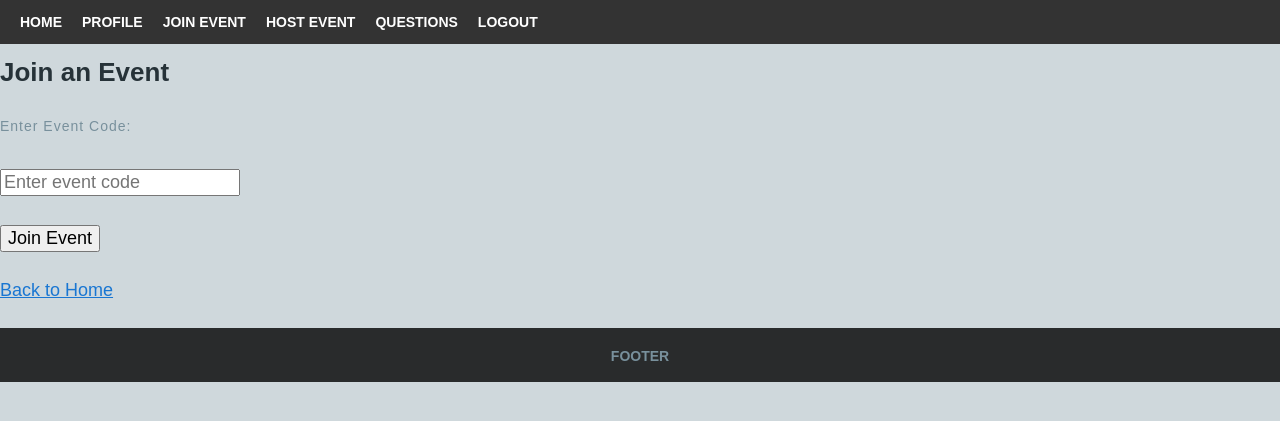
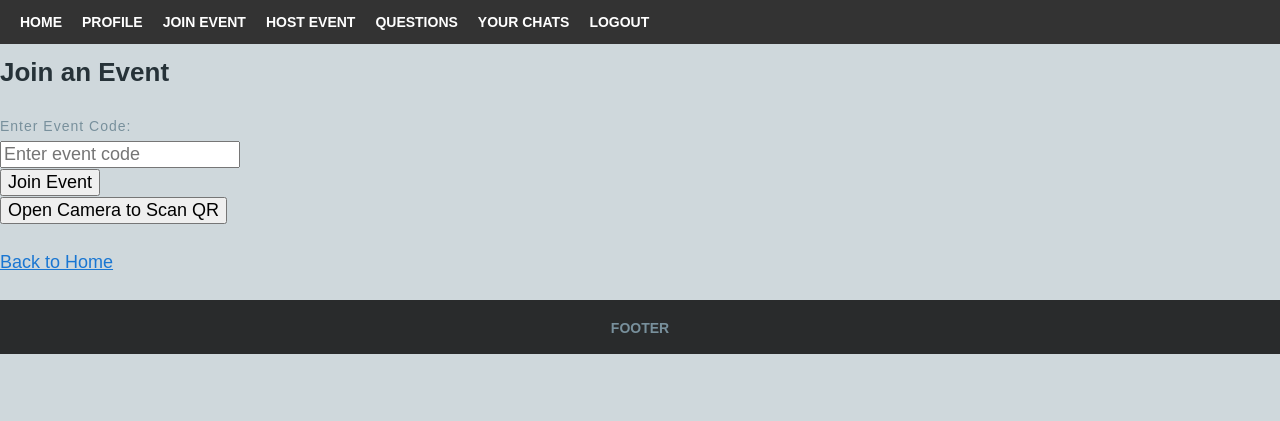
Before and after one commit to uditisinha/Honours_MP, a Flask app: page /join/ in a window 1280 px wide. Shown: the top 421 px of the page. Run offline with Flask 3, Linux system fonts and the light colour scheme; the visitor is signed in with stand-in values (Sample User, id 1); data that the repository does not hold is empty; some libraries are stand-ins or nearby versions.

Commit message:
added chat list, qr scanner

```diff
--- a/app.py
+++ b/app.py
@@ -57,10 +57,39 @@ def search():
         search_results = ["Example Match 1", "Example Match 2"]
     return render_template('search.html', results=search_results)
 
-@app.route('/matches/')
-def matches():
-    matched_people = ["Alice", "Bob", "Charlie"]
-    return render_template('matches.html', matches=matched_people)
+def get_user_chats(user_email):
+    """
+    Fetch all chats where the requesting user is involved either as email_1 or email_2
+    """
+    chats = UserChats.query.filter(
+        db.or_(
+            UserChats.email_1 == user_email,
+            UserChats.email_2 == user_email
+        )
+    ).join(
+        Event,
+        Event.id == UserChats.event_id
+    ).add_columns(
+        UserChats.chat_id,
+        UserChats.email_1,
+        UserChats.email_2,
+        Event.name.label('event_name'),
+        Event.code.label('event_code')
+    ).all()
+
+    return chats
+
+@app.route('/chats')
+def chat_list():
+    # Get user email from session - adjust this based on your session management
+    user_email = session['user']
+
+    # Redirect if not logged in
+    if not user_email:
+        return redirect(url_for('login'))
+
+    chats = get_user_chats(user_email)
+    return render_template('chat_list.html', chats=chats, user_email=user_email)
 
 @app.route('/signup/', methods=['GET', 'POST'])
 def signup():
--- a/personality_matcher.py
+++ b/personality_matcher.py
@@ -205,7 +205,7 @@ def get_combined_rankings(event_id: int, user_email: str) -> List[Dict]:
         profile_score = next((s['score'] for s in profile_scores if s['user'].email == user.email), 0)
         personality_score = next((s['score'] for s in personality_scores if s['user'].email == user.email), 0)
 
-        combined_score = (profile_score * 0.3 + personality_score * 0.7)
+        combined_score = (profile_score * 0.4 + personality_score * 0.6)
         combined_scores.append({
             'user': user,
             'score': combined_score,
--- a/templates/includes/header.html
+++ b/templates/includes/header.html
@@ -46,6 +46,7 @@
       <li><a href="/join/">Join Event</a></li>
       <li><a href="/host/">Host Event</a></li>
       <li><a href="/questionnaire/">Questions</a></li>
+      <li><a href="/chats">Your chats</a></li>
       {% if get_active_event_id() %}
       <li><a href="{{ url_for('rank_matches', event_id=get_active_event_id()) }}">Ranked Matches</a></li>
       {% endif %}
--- a/templates/join_event.html
+++ b/templates/join_event.html
@@ -1,41 +1,104 @@
 {% extends "base.html" %}
 
 {% block content %}
+<div class="container mx-auto px-4 py-8">
+    <h1 class="text-2xl font-bold mb-6">Join an Event</h1>
 
-<!DOCTYPE html>
-<html lang="en">
-<head>
-    <meta charset="UTF-8">
-    <meta name="viewport" content="width=device-width, initial-scale=1.0">
-    <title>Join Event</title>
-</head>
-<body>
-    <h1>Join an Event</h1>
-    <form action="/join/" method="POST">
-        <label for="code">Enter Event Code:</label><br>
-        <input type="text" id="code" name="code" placeholder="Enter event code" required><br><br>
-        <button type="submit">Join Event</button>
+    <!-- Manual Code Entry Form -->
+    <form action="/join/" method="POST" class="mb-8">
+        <div class="mb-4">
+            <label for="code" class="block text-gray-700 mb-2">Enter Event Code:</label>
+            <input type="text" id="code" name="code" placeholder="Enter event code" required
+                   class="w-full px-3 py-2 border rounded-lg shadow-sm">
+        </div>
+        <button type="submit" class="bg-blue-500 text-white px-4 py-2 rounded hover:bg-blue-600">
+            Join Event
+        </button>
     </form>
-    <p><a href="/">Back to Home</a></p>
+
+    <!-- QR Scanner Section -->
+    <div class="mb-8">
+        <button id="openCamera" class="bg-green-500 text-white px-4 py-2 rounded hover:bg-green-600 mb-4">
+            Open Camera to Scan QR
+        </button>
+        <div id="qr-reader" class="hidden mb-4" style="max-width: 600px"></div>
+        <p id="qr-result" class="text-gray-700"></p>
+    </div>
+
+    <p class="mb-8">
+        <a href="/" class="text-blue-500 hover:underline">Back to Home</a>
+    </p>
+
+    <!-- Flash Messages -->
     {% with messages = get_flashed_messages(with_categories=true) %}
         {% if messages %}
-            <ul>
+            <ul class="mb-8">
                 {% for category, message in messages %}
-                    <li style="color: {{ 'green' if category == 'success' else 'red' }};">{{ message }}</li>
+                    <li class="{{ 'text-green-500' if category == 'success' else 'text-red-500' }}">
+                        {{ message }}
+                    </li>
                 {% endfor %}
             </ul>
         {% endif %}
     {% endwith %}
 
+    <!-- Event Users List -->
     {% if event_users %}
-    <h2>Users in this Event:</h2>
-    <ul>
-        {% for user in event_users %}
-        <li>{{ user.email }}</li>
-        {% endfor %}
-    </ul>
+    <div class="mt-8">
+        <h2 class="text-xl font-semibold mb-4">Users in this Event:</h2>
+        <ul class="list-disc pl-5">
+            {% for user in event_users %}
+            <li class="text-gray-700">{{ user.email }}</li>
+            {% endfor %}
+        </ul>
+    </div>
     {% endif %}
-</body>
-</html>
 
+    <!-- Include HTML5-QRCode library -->
+    <script src="https://cdnjs.cloudflare.com/ajax/libs/html5-qrcode/2.3.4/html5-qrcode.min.js"></script>
+
+    <script>
+        document.addEventListener('DOMContentLoaded', function() {
+            let html5QrcodeScanner = null;
+            const qrReader = document.getElementById('qr-reader');
+            const codeInput = document.getElementById('code');
+
+            document.getElementById('openCamera').addEventListener('click', function() {
+                if (html5QrcodeScanner) {
+                    html5QrcodeScanner.clear();
+                }
+
+                qrReader.classList.remove('hidden');
+
+                html5QrcodeScanner = new Html5QrcodeScanner(
+                    "qr-reader",
+                    {
+                        fps: 10,
+                        qrbox: 250,
+                        aspectRatio: 1.0
+                    }
+                );
+
+                function onScanSuccess(decodedText) {
+                    // Stop scanning
+                    html5QrcodeScanner.clear();
+                    qrReader.classList.add('hidden');
+
+                    // Set the code in the input field
+                    codeInput.value = decodedText;
+
+                    // Optionally submit the form automatically
+                    document.querySelector('form').submit();
+                }
+
+                function onScanError(error) {
+                    // Handle scan error if needed
+                    console.warn(error);
+                }
+
+                html5QrcodeScanner.render(onScanSuccess, onScanError);
+            });
+        });
+    </script>
+</div>
 {% endblock %}
```
Also changed, not shown: templates/chat_list.html (added, +41 -0 lines).
